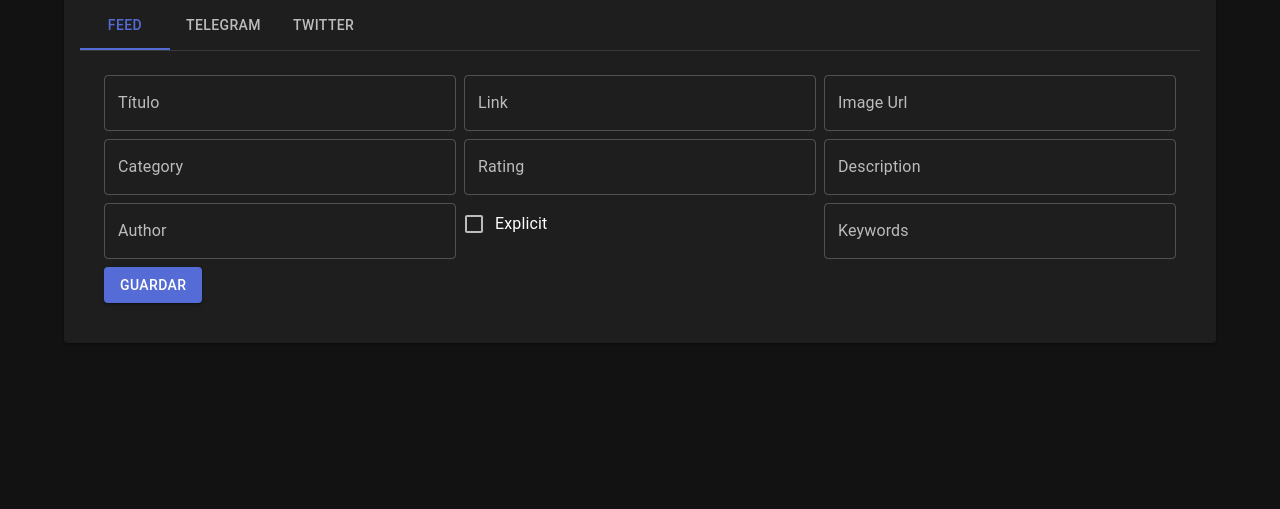
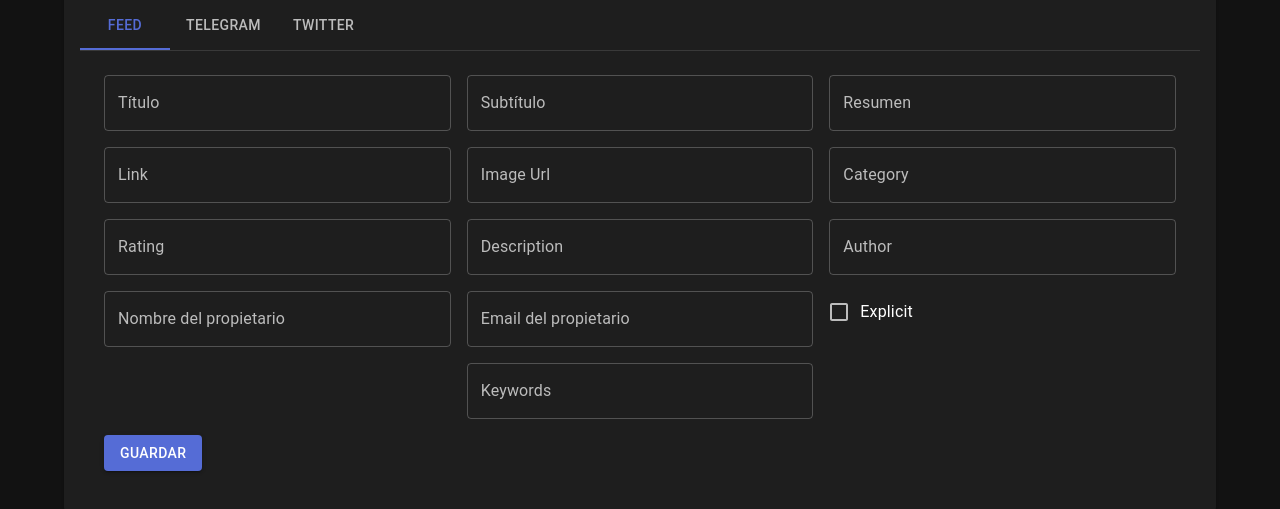
Before and after one commit to atareao/podmixer, a React (Vite) app in the folder front/: page /configuration in a window 1280 px wide. Shown: the part 189-698 px from the top of the page. Built offline with nearby package versions, Linux system fonts and the light colour scheme; no server answers; sample sign-in values are in the browser's storage.

Commit message:
🚀 Añade campos de subtítulo, resumen, propietario y mejoras en el control del formulario

```diff
--- a/front/src/components/feed.tsx
+++ b/front/src/components/feed.tsx
@@ -7,15 +7,20 @@ import Button from '@mui/material/Button';
 import { BASE_URL } from '../constants';
 
 interface FeedState {
-    title: string
-    link: string
-    imageUrl: string
-    category: string
-    rating: string
-    description: string
-    author: string
-    explicit: boolean
-    keywords: string
+    title: string;
+    subtitle: string;
+    summary: string;
+    link: string;
+    imageUrl: string;
+    category: string;
+    rating: string;
+    description: string;
+    author: string;
+    explicit: boolean;
+    keywords: string;
+    owner_name: string;
+    owner_email: string;
+
 }
 
 export default class Feed extends React.Component<{}, FeedState> {
@@ -23,6 +28,8 @@ export default class Feed extends React.Component<{}, FeedState> {
         super(props);
         this.state = {
             title: "",
+            subtitle: "",
+            summary: "",
             link: "",
             imageUrl: "",
             category: "",
@@ -30,7 +37,9 @@ export default class Feed extends React.Component<{}, FeedState> {
             description: "",
             author: "",
             explicit: false,
-            keywords: ""
+            keywords: "",
+            owner_name: "",
+            owner_email: "",
         }
     }
 
@@ -39,6 +48,8 @@ export default class Feed extends React.Component<{}, FeedState> {
         try {
             const body=`{
                 "title": ${this.state.title ? JSON.stringify(this.state.title) : "\"\""},
+                "subtitle": ${this.state.subtitle ? JSON.stringify(this.state.subtitle) : "\"\""},
+                "summary": ${this.state.summary ? JSON.stringify(this.state.summary) : "\"\""},
                 "link": ${this.state.link ? JSON.stringify(this.state.link) : "\"\""},
                 "image_url": ${this.state.imageUrl ? JSON.stringify(this.state.imageUrl) : "\"\""},
                 "category": ${this.state.category ? JSON.stringify(this.state.category) : "\"\""},
@@ -46,7 +57,9 @@ export default class Feed extends React.Component<{}, FeedState> {
                 "description": ${this.state.description ? JSON.stringify(this.state.description) : "\"\""},
                 "author": ${this.state.author ? JSON.stringify(this.state.author) : "\"\""},
                 "explicit": ${JSON.stringify(this.state.explicit)},
-                "keywords": ${this.state.keywords ? JSON.stringify(this.state.keywords) : "\"\""}
+                "keywords": ${this.state.keywords ? JSON.stringify(this.state.keywords) : "\"\""},
+                "owner_name": ${this.state.owner_name ? JSON.stringify(this.state.owner_name) : "\"\""},
+                "owner_email": ${this.state.owner_email ? JSON.stringify(this.state.owner_email) : "\"\""}
                 }`;
             console.log(`Submitting feed: ${body}`);
             const response = await fetch(`${BASE_URL}/api/v1/config/feed`, {
@@ -62,6 +75,8 @@ export default class Feed extends React.Component<{}, FeedState> {
                 const feed = responseJson.data;
                 this.setState({
                     title: feed.title,
+                    subtitle: feed.subtitle,
+                    summary: feed.summary,
                     link: feed.link,
                     imageUrl: feed.image_url,
                     category: feed.category,
@@ -70,6 +85,9 @@ export default class Feed extends React.Component<{}, FeedState> {
                     author: feed.author,
                     explicit: feed.explicit,
                     keywords: feed.keywords,
+                    owner_name: feed.owner_name,
+                    owner_email: feed.owner_email,
+
                 });
            }
         } catch (error) {
@@ -92,6 +110,8 @@ export default class Feed extends React.Component<{}, FeedState> {
                 const feed = responseJson.data;
                 this.setState({
                     title: feed.title,
+                    subtitle: feed.subtitle,
+                    summary: feed.summary,
                     link: feed.link,
                     imageUrl: feed.image_url,
                     category: feed.category,
@@ -100,6 +120,8 @@ export default class Feed extends React.Component<{}, FeedState> {
                     author: feed.author,
                     explicit: feed.explicit,
                     keywords: feed.keywords,
+                    owner_name: feed.owner_name,
+                    owner_email: feed.owner_email,
                 });
             }
         } catch (error) {
@@ -114,35 +136,54 @@ export default class Feed extends React.Component<{}, FeedState> {
 
     render = () => {
         return (
-            <Grid container spacing={1}>
-                <Grid size={4}>
+            <Grid
+                container
+                spacing={2}
+                display='flex'
+                flexDirection='row'
+                justifyContent='center'
+                alignContent='center'
+            >
+                <Grid size={{xs: 12, sm: 6, md: 4}}>
                     <TextField fullWidth label="Título" variant="outlined" value={this.state.title} onChange={(e) => this.setState({ title: e.target.value })} />
                 </Grid>
-                <Grid size={4}>
+                <Grid size={{xs: 12, sm: 6, md: 4}}>
+                    <TextField fullWidth label="Subtítulo" variant="outlined" value={this.state.subtitle} onChange={(e) => this.setState({ subtitle: e.target.value })} />
+                </Grid>
+                <Grid size={{xs: 12, sm: 6, md: 4}}>
+                    <TextField fullWidth label="Resumen" variant="outlined" value={this.state.summary} onChange={(e) => this.setState({ summary: e.target.value })} />
+                </Grid>
+                <Grid size={{xs: 12, sm: 6, md: 4}}>
                     <TextField fullWidth label="Link" variant="outlined" value={this.state.link} onChange={(e) => this.setState({ link: e.target.value })} />
                 </Grid>
-                <Grid size={4}>
+                <Grid size={{xs: 12, sm: 6, md: 4}}>
                     <TextField fullWidth label="Image Url" variant="outlined" value={this.state.imageUrl} onChange={(e) => this.setState({ imageUrl: e.target.value })} />
                 </Grid>
-                <Grid size={4}>
+                <Grid size={{xs: 12, sm: 6, md: 4}}>
                     <TextField fullWidth label="Category" variant="outlined" value={this.state.category} onChange={(e) => this.setState({ category: e.target.value })} />
                 </Grid>
-                <Grid size={4}>
+                <Grid size={{xs: 12, sm: 6, md: 4}}>
                     <TextField fullWidth label="Rating" variant="outlined" value={this.state.rating} onChange={(e) => this.setState({ rating: e.target.value })} />
                 </Grid>
-                <Grid size={4}>
+                <Grid size={{xs: 12, sm: 6, md: 4}}>
                     <TextField fullWidth label="Description" variant="outlined" value={this.state.description} onChange={(e) => this.setState({ description: e.target.value })} />
                 </Grid>
-                <Grid size={4}>
+                <Grid size={{xs: 12, sm: 6, md: 4}}>
                     <TextField fullWidth label="Author" variant="outlined" value={this.state.author} onChange={(e) => this.setState({ author: e.target.value })} />
                 </Grid>
-                <Grid size={4}>
+                <Grid size={{xs: 12, sm: 6, md: 4}}>
+                    <TextField fullWidth label="Nombre del propietario" variant="outlined" value={this.state.owner_name} onChange={(e) => this.setState({ owner_name: e.target.value })} />
+                </Grid>
+                <Grid size={{xs: 12, sm: 6, md: 4}}>
+                    <TextField fullWidth label="Email del propietario" variant="outlined" value={this.state.owner_email} onChange={(e) => this.setState({ owner_email: e.target.value })} />
+                </Grid>
+                <Grid size={{xs: 12, sm: 6, md: 4}}>
                     <FormControlLabel control={<Checkbox checked={this.state.explicit} onChange={(e) => this.setState({ explicit: e.target.checked })} />} label="Explicit" />
                 </Grid>
-                <Grid size={4}>
+                <Grid size={{xs: 12, sm: 6, md: 4}}>
                     <TextField fullWidth label="Keywords" variant="outlined" value={this.state.keywords} onChange={(e) => this.setState({ keywords: e.target.value })} />
                 </Grid>
-                <Grid size={16}>
+                <Grid size={12}>
                     <Button variant="contained" onClick={this.onClick}>Guardar</Button>
                 </Grid>
             </Grid>
```
Also changed, not shown: 1 other file (tests, documents, lock files or other folders).
